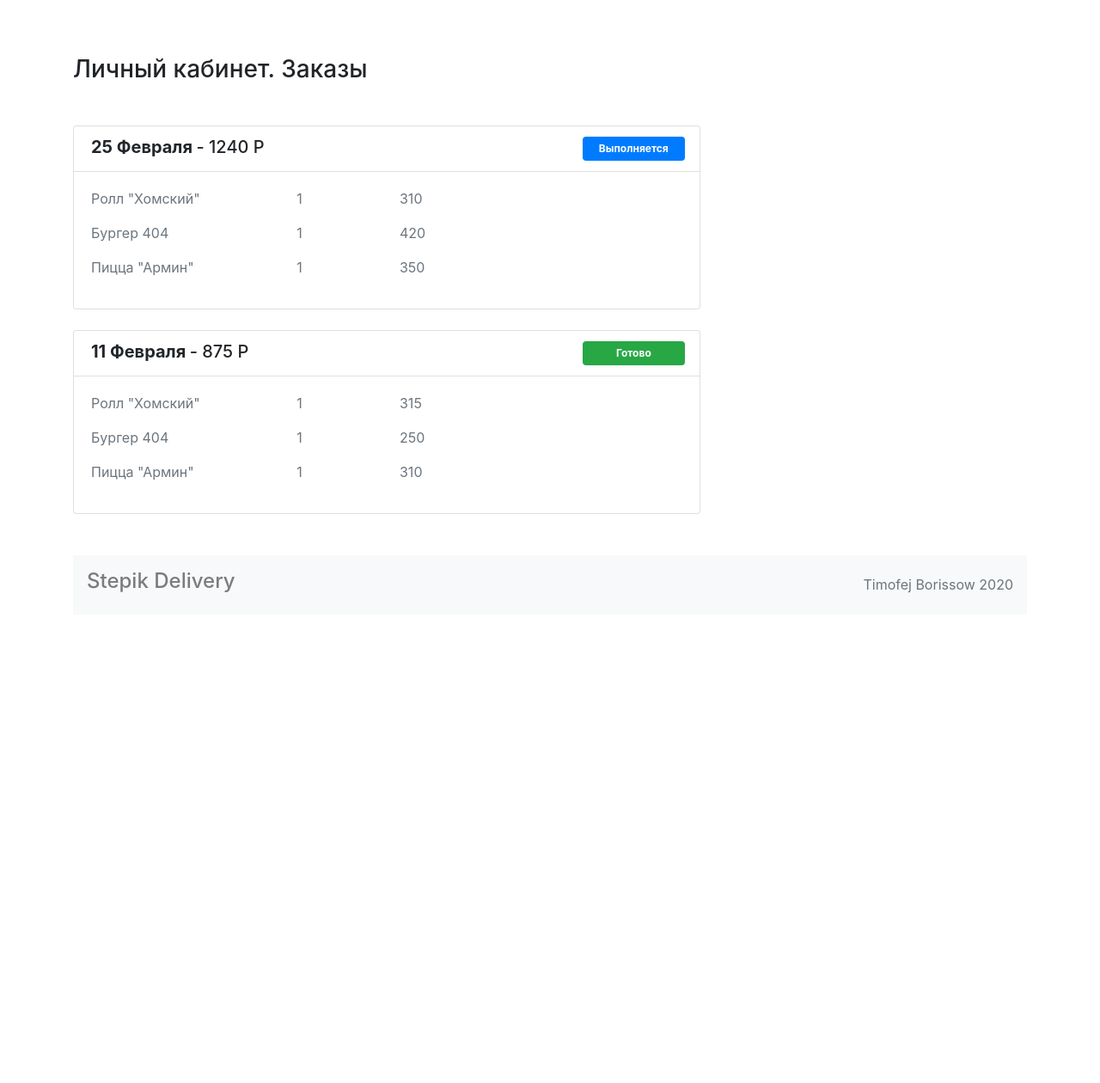
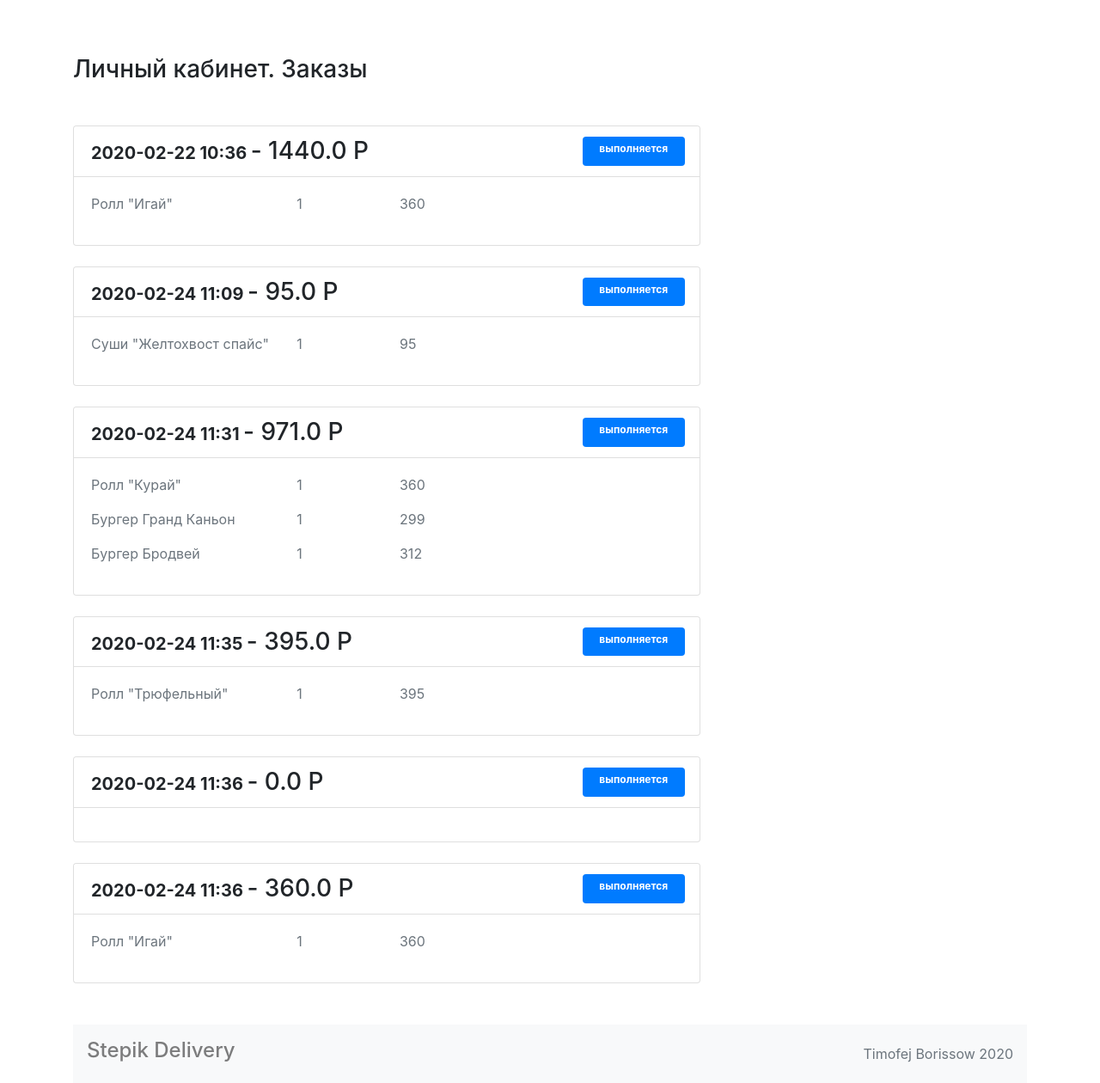
Before and after one commit to BorissowT/Delivery-Food-Shop, a Flask app: template templates/account.html in a window 1280 px wide. Shown: the part 150-1410 px from the top of the page at 86% size. Before the commit the page ends 840 px from the top, so only its background shows below. Run offline with Flask 2, Linux system fonts and the light colour scheme; the template is opened without the code that fills it: values that come from a table or form of the project are taken from there, others are empty; data comes from the database, SQL or seed files in the repository; both versions use the stored data as it was after the commit; some libraries are stand-ins or nearby versions.

Commit message:
initial commit

```diff
--- a/templates/account.html
+++ b/templates/account.html
@@ -13,62 +13,33 @@
           </div>
        {% endif %}
     </div>
-
     <section class="row">
       <div class="col-12 col-lg-8">
         <h1 class="h3 my-5">Личный кабинет. Заказы</h1>
-        <div class="card">
-          <ul class="list-group list-group-flush">
-            <li class="list-group-item">
-              <div class="row">
-                <div class="col-7 col-lg-9">
-                  <span class="h5 font-weight-bold">25 Февраля</span>
-                  <span class="h5">- 1240 P</span>
-                </div>
-                <div class="col-3 col-lg-2 ml-5 py-2 badge badge-primary text-wrap">Выполняется</div>
-              </div>
-            </li>
-            <div class="card-body">
-              <div class="row">
-                <p class="col-4 text-muted">Ролл "Хомский" </p>
-                <p class="col-2 text-muted"> 1</p>
-                <p class="col-6 text-muted"> 310 </p>
-                <p class="col-4 text-muted">Бургер 404 </p>
-                <p class="col-2 text-muted"> 1</p>
-                <p class="col-6 text-muted"> 420 </p>
-                <p class="col-4 text-muted">Пицца "Армин" </p>
-                <p class="col-2 text-muted"> 1</p>
-                <p class="col-6 text-muted"> 350 </p>
-              </div>
-            </div>
-          </ul>
-        </div>
+          {% for order in orders %}
         <div class="mt-4 card">
           <ul class="list-group list-group-flush">
             <li class="list-group-item">
               <div class="row">
                 <div class="col-7 col-lg-9">
-                  <span class="h5 font-weight-bold">11 Февраля</span>
-                  <span class="h5">- 875 P</span>
+                  <span class="h5 font-weight-bold">{{order.data}}</span>
+                  <span class="h3">- {{order.summ}} P</span>
                 </div>
-                <div class="col-3 col-lg-2 ml-5 py-2 badge badge-success text-wrap">Готово</div>
+                <div class="col-3 col-lg-2 ml-5 py-2 badge badge-primary text-wrap">{{order.status}}</div>
               </div>
             </li>
             <div class="card-body">
               <div class="row">
-                <p class="col-4 text-muted">Ролл "Хомский" </p>
+                {% for meal in order.meals %}
+                <p class="col-4 text-muted">{{meal.title}} </p>
                 <p class="col-2 text-muted"> 1</p>
-                <p class="col-6 text-muted"> 315 </p>
-                <p class="col-4 text-muted">Бургер 404 </p>
-                <p class="col-2 text-muted"> 1</p>
-                <p class="col-6 text-muted"> 250 </p>
-                <p class="col-4 text-muted">Пицца "Армин" </p>
-                <p class="col-2 text-muted"> 1</p>
-                <p class="col-6 text-muted"> 310 </p>
+                <p class="col-6 text-muted"> {{meal.price}} </p>
+                {% endfor %}
               </div>
             </div>
           </ul>
         </div>
+          {% endfor %}
       </div>
     </section>
   {% endblock %}
--- a/views.py
+++ b/views.py
@@ -24,7 +24,7 @@
     cart_list = []
     total_cost = 0
     cart = session.get("cart", [])
-    ######getting ids from session and finding in db elemnts with ids###
+    ######getting ids from session and finding in db elemnts with ids for templates###
     for id in cart:
         newmeal = db.session.query(Meal).filter(Meal.id == id).first()
         cart_list.append(newmeal)
@@ -73,6 +73,7 @@
         session["cart"] = cart
     elif request.method == "POST" and request.form.get('submit'):
         if form.validate_on_submit():
+            ###checking if user in database(already registered)####
             if db.session.query(User).filter(User.mail == form.mail.data).first() == None:
                 return ("Please register")########################################################## send User to registration
             else:
@@ -106,10 +107,12 @@
 @app.route("/account/")
 @login_required
 def acc():
-
+    user_id = session.get("_user_id")
+    user = db.session.query(User).filter(User.id == user_id).first()
+    orders = user.orders
     return render_template("account.html", role=session.get("role"),
                            name=db.session.query(User).filter(User.id == session.get("_user_id")).first().name,
-                           amount=len(session.get("cart", [])), total_cost=total())
+                           amount=len(session.get("cart", [])), total_cost=total(), orders=orders)
 
 
 
```
Also changed, not shown: templates/ordered.html (+2 -2 lines), shop.db.
